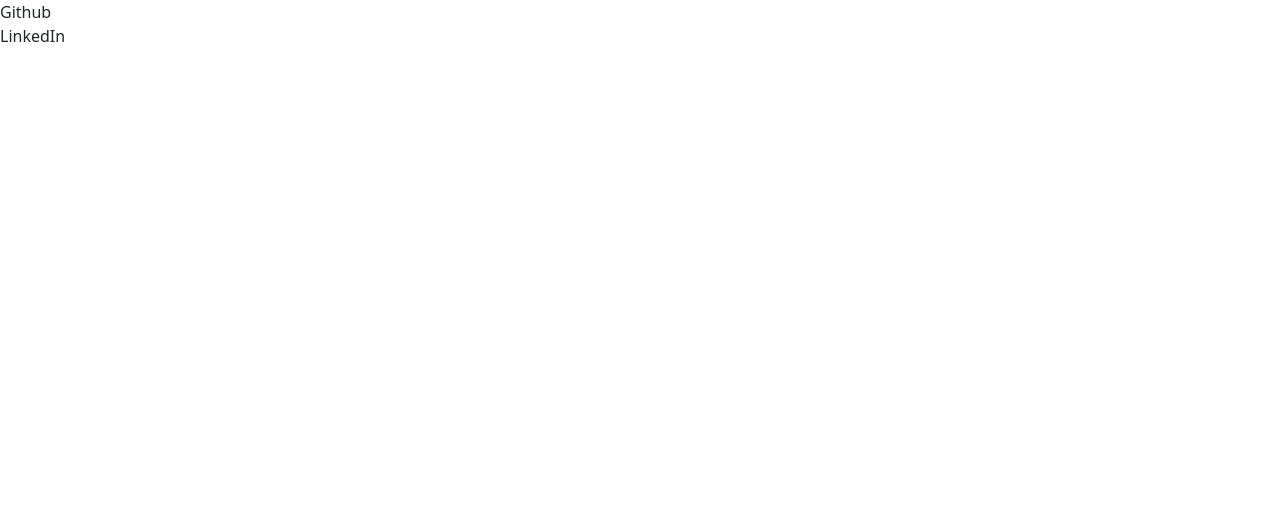
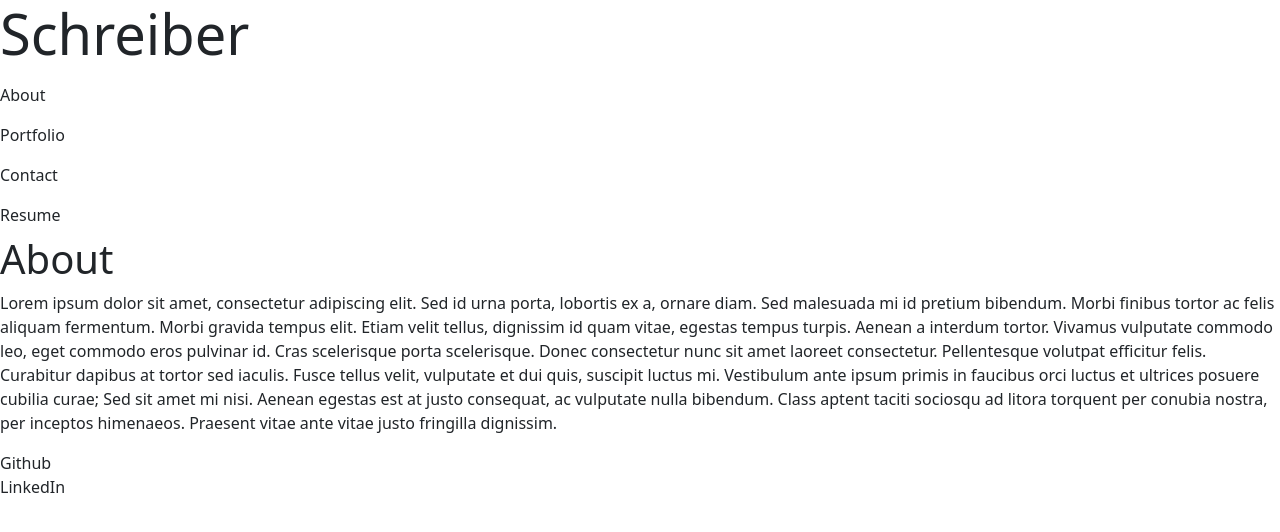
Before and after one commit to Sullisters/React-Portfolio, a React (Create React App) app: page / in a window 1280 px wide. Shown: the top 532 px of the page. Built offline with nearby package versions, Linux system fonts and the light colour scheme.

Commit message:
navbar and footer created

```diff
--- a/src/App.js
+++ b/src/App.js
@@ -1,14 +1,15 @@
-import React from 'react';
-import 'bootstrap/dist/css/bootstrap.min.css';
-import Navbar from './components/Navbar';
-import Footer from './components/Footer'
-// import Container from './components/Container';
+import React from "react";
+import "bootstrap/dist/css/bootstrap.min.css";
+import Container from "./components/Container";
+import Footer from './components/Footer';
 
 function App() {
   return (
-  // <Navbar/>
-  <Footer />
-  )
+    <>
+      <Container />
+      <Footer />
+    </>
+  );
 }
 
 export default App;
--- a/src/components/Container.js
+++ b/src/components/Container.js
@@ -1,8 +1,11 @@
-import React, { useState } from 'react';
-import Navbar from './Navbar';
-import Footer from './Footer';
+import React, { useState} from 'react';
+import Header from './Header';
+import About from './pages/About';
+import Portfolio from './pages/Portfolio';
+import Contact from './pages/Contact';
+import Resume from './pages/Resume';
 
-export default function Container() {
+function Container() {
     const [currentPage, setCurrentPage] = useState('About');
 
     const renderPage = () => {
@@ -21,9 +24,11 @@
     const handlePageChange = (page) => setCurrentPage(page);
 
     return (
-        <div>
-            <Navbar currentPage={currentPage} handlePageChange={handlePageChange}/>
+        <>
+            <Header currentPage={currentPage} handlePageChange={handlePageChange}/>
             {renderPage()}
-        </div>
+        </>
     );
 }
+
+export default Container;
--- /dev/null
+++ b/src/components/Header.js
@@ -0,0 +1,15 @@
+import React from 'react';
+import Navbar from './Navbar';
+
+function Header() {
+    return (
+        <>
+            <div className='jumbotron jumbotron-fluid'>
+                <h1 className='display-4'>Schreiber</h1>
+                <Navbar/>
+            </div>
+        </>
+    )
+}
+
+export default Header;
--- a/src/components/Navbar.js
+++ b/src/components/Navbar.js
@@ -5,38 +5,38 @@
                 <ul className='navbar-nav text-decoration-none d-flex justify-content-around'>
                     <li className='nav-item'>
                         <a
-                            className='nav-link'
-                            href='#'
+                            className={currentPage === 'About' ? 'nav-link active' : 'nav-link'}
+                            href='#About'
                             onClick={() => handlePageChange('About')}>
                             About
                         </a>
                     </li>
                     <li className='nav-item'>
                         <a
-                            className='nav-link'
-                            href='#'
+                            className={currentPage === 'Portfolio' ? 'nav-link active' : 'nav-link'}
+                            href='#Portfolio'
                             onClick={() => handlePageChange('Portfolio')}>
                             Portfolio
                         </a>
                     </li>
                     <li className='nav-item'>
                         <a
-                            className='nav-link'
-                            href='#'
+                            className={currentPage === 'Contact' ? 'nav-link active' : 'nav-link'}
+                            href='#Contact'
                             onClick={() => handlePageChange('Contact')}>
                             Contact
                         </a>
                     </li>
                     <li className='nav-item'>
                         <a
-                            className='nav-link'
-                            href='#'
+                            className={currentPage === 'Resume' ? 'nav-link active' : 'nav-link'}
+                            href='#Resume'
                             onClick={() => handlePageChange('Resume')}>
                             Resume
                         </a>
                     </li>
                 </ul>
-    )
+    );
 }
 
 export default Navbar;
--- /dev/null
+++ b/src/components/pages/About.js
@@ -0,0 +1,18 @@
+import React from 'react';
+
+function About() {
+    return (
+        <div>
+            <h1>
+                About
+            </h1>
+            <p>
+            Lorem ipsum dolor sit amet, consectetur adipiscing elit. Sed id urna porta, lobortis ex a, ornare diam. Sed malesuada mi id pretium bibendum. Morbi finibus tortor ac felis aliquam fermentum. Morbi gravida tempus elit. Etiam velit tellus, dignissim id quam vitae, egestas tempus turpis. Aenean a interdum tortor. Vivamus vulputate commodo leo, eget commodo eros pulvinar id. Cras scelerisque porta scelerisque.
+
+            Donec consectetur nunc sit amet laoreet consectetur. Pellentesque volutpat efficitur felis. Curabitur dapibus at tortor sed iaculis. Fusce tellus velit, vulputate et dui quis, suscipit luctus mi. Vestibulum ante ipsum primis in faucibus orci luctus et ultrices posuere cubilia curae; Sed sit amet mi nisi. Aenean egestas est at justo consequat, ac vulputate nulla bibendum. Class aptent taciti sociosqu ad litora torquent per conubia nostra, per inceptos himenaeos. Praesent vitae ante vitae justo fringilla dignissim.
+            </p>
+        </div>
+    )
+}
+
+export default About;
--- /dev/null
+++ b/src/components/pages/Contact.js
@@ -0,0 +1,66 @@
+import React, { useState } from 'react';
+
+function Contact() {
+    // State variables for form fields
+    const [email, setEmail] = useState('');
+    const [name, setName] = useState('');
+    const [message, setMessage] = useState('');
+
+    const handleInputChange = (e) => {
+        const { target } = e;
+        const inputType = target.name;
+        const inputValue = target.value;
+
+        // Change state of email, name, and message
+        if (inputType === 'email') {
+            setEmail(inputValue);
+        } else if (inputType === 'name') {
+            setName(inputValue);
+        } else {
+            setMessage(inputValue);
+        }
+    };
+
+    const handleFormSubmit = (e) => {
+        e.preventDefault();
+        setEmail('');
+        setName('');
+        setMessage('');
+    }
+
+    return (
+        <>
+            <h3>Contact Me:</h3>
+            <form className='form'>
+                <input
+                    value={email}
+                    name='email'
+                    type='email'
+                    placeholder='email'
+                    onChange={handleInputChange}
+                />
+                <input
+                    value={name}
+                    name='name'
+                    type='text'
+                    placeholder='name'
+                    onChange={handleInputChange}
+                />
+                <input
+                    value={message}
+                    name='message'
+                    type='text'
+                    placeholder='insert message here'
+                    onChange={handleInputChange}
+                />
+                <button
+                    type='button'
+                    onClick={handleFormSubmit}>
+                        Submit Message
+                    </button>
+            </form>
+        </>
+    )
+}
+
+export default Contact;
--- /dev/null
+++ b/src/components/pages/Portfolio.js
@@ -0,0 +1,17 @@
+import React from 'react';
+
+function Portfolio() {
+    const portfolio = 'Portfolio'
+    const box = 'placeholder'
+    return (
+        <>
+            <h1>{portfolio}</h1>
+            <div className='box'>{box}</div>
+            <div className='box'>{box}</div>
+            <div className='box'>{box}</div>
+            <div className='box'>{box}</div>
+        </>
+    )
+}
+
+export default Portfolio;
--- /dev/null
+++ b/src/components/pages/Resume.js
@@ -0,0 +1,24 @@
+import React from 'react';
+
+function Resume() {
+    return (
+        <>
+            <h1>Resume</h1>
+            <a
+                className='resume-download'
+                href='#'>
+                Download PDF:
+            </a>
+            <h4>Front End:</h4>
+            <p>
+            Lorem ipsum dolor sit amet, consectetur adipiscing elit. Sed id urna porta, lobortis ex a, ornare diam. Sed malesuada mi id pretium bibendum. Morbi finibus tortor ac felis aliquam fermentum. Morbi gravida tempus elit. Etiam velit tellus, dignissim id quam vitae, egestas tempus turpis. Aenean a interdum tortor. Vivamus vulputate commodo leo, eget commodo eros pulvinar id. Cras scelerisque porta scelerisque.
+            </p>
+            <h4>Back End:</h4>
+            <p>
+            Lorem ipsum dolor sit amet, consectetur adipiscing elit. Sed id urna porta, lobortis ex a, ornare diam. Sed malesuada mi id pretium bibendum. Morbi finibus tortor ac felis aliquam fermentum. Morbi gravida tempus elit. Etiam velit tellus, dignissim id quam vitae, egestas tempus turpis. Aenean a interdum tortor. Vivamus vulputate commodo leo, eget commodo eros pulvinar id. Cras scelerisque porta scelerisque.
+            </p>
+        </>
+    )
+}
+
+export default Resume;
```
